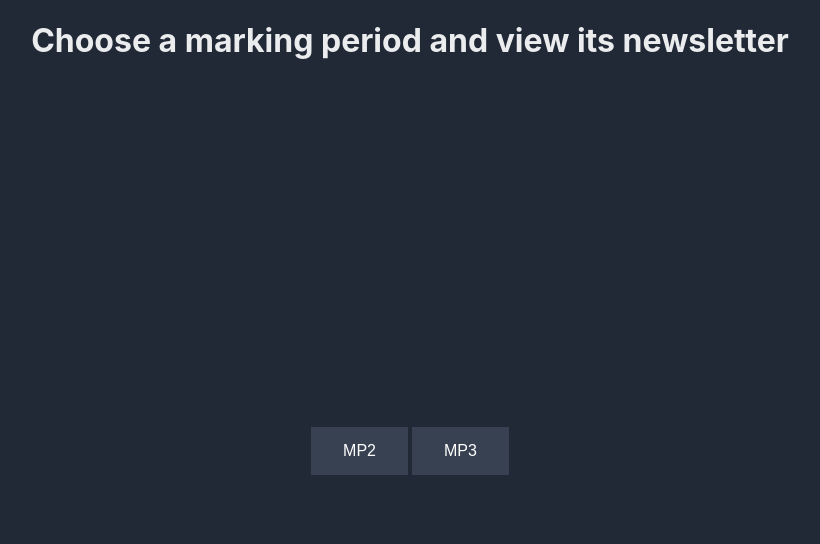
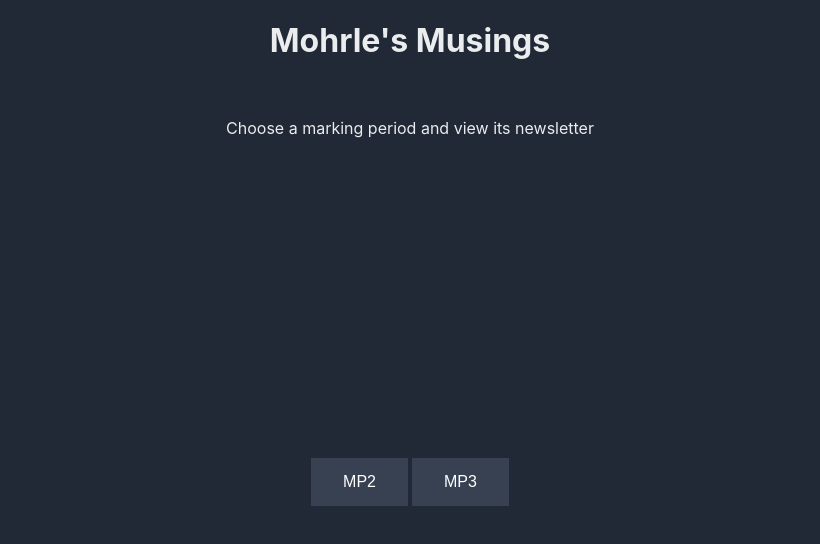
Before and after one commit to vpatel07/English-Newsletter-Landing-Page, a React (Create React App) app: page / in a window 1280 px wide. Shown: the top 544 px of the page, without its empty margins (230-1050 px from the left). Built offline with nearby package versions, Linux system fonts and the light colour scheme.

Commit message:
more text

```diff
--- a/src/App.css
+++ b/src/App.css
@@ -38,6 +38,13 @@ button:hover {
   color: #eaecee;
 }
 
+.text {
+  text-align: center;
+  margin-bottom: 10px;
+  color: #eaecee;
+  font-size: 1em;
+}
+
 button {
   margin: 10;
 }
--- a/src/App.js
+++ b/src/App.js
@@ -9,7 +9,10 @@ function App() {
   return (
     <div className="App" style={{backgroundColor: '#212936'}}>
       <div className="header">
-        <h1>Choose a marking period and view its newsletter</h1>
+        <h1>Mohrle's Musings</h1>
+      </div>
+      <div className='text'>
+        <p>Choose a marking period and view its newsletter</p>
       </div>
       <div className="buttons" style={{display: 'flex', justifyContent: 'center', alignItems: 'center', height: '100vh'}}>
         <button onClick={() => handleClick('https://english-newsletter-mp2.vercel.app')}>MP2</button>
```
